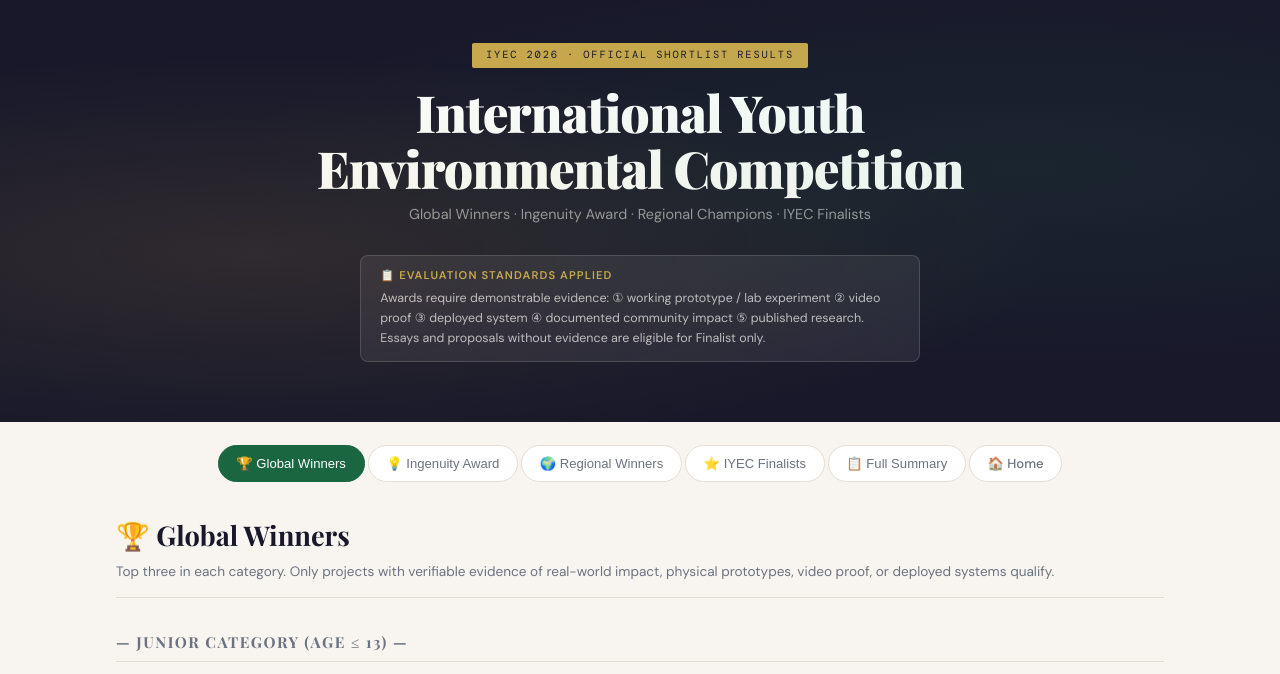
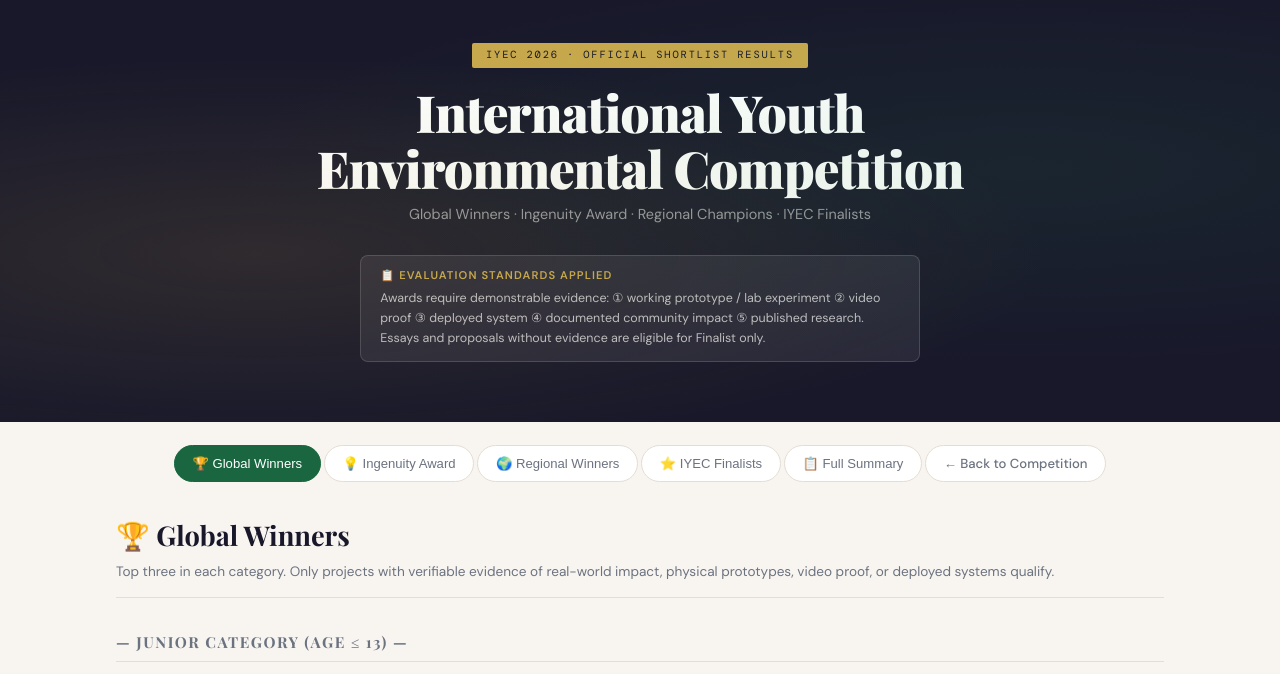
Before and after one commit to NexYouth/nexyouth, a Flask app: page /programs/iyec-2026-results in a window 1280 px wide. Shown: the top 674 px of the page. Run offline with Flask 3, Linux system fonts and the light colour scheme; some web fonts are replaced.

Commit message:
Change IYEC 2026 Home link to return to Environmental Competition page
Co-Authored-By: Claude Opus 4.6 <noreply@anthropic.com>

```diff
--- a/templates/iyec-2026-results.html
+++ b/templates/iyec-2026-results.html
@@ -155,7 +155,7 @@ footer{text-align:center;padding:1.8rem;font-size:.74rem;color:var(--muted);bord
   <button class="tab" onclick="show('regional',this)">🌍 Regional Winners</button>
   <button class="tab" onclick="show('finalists',this)">⭐ IYEC Finalists</button>
   <button class="tab" onclick="show('summary',this)">📋 Full Summary</button>
-  <a href="/" class="tab" style="text-decoration:none;">🏠 Home</a>
+  <a href="/programs/environmental-competition" class="tab" style="text-decoration:none;">← Back to Competition</a>
 </div>
 
 <!-- ══════════ GLOBAL WINNERS ══════════ -->
```
